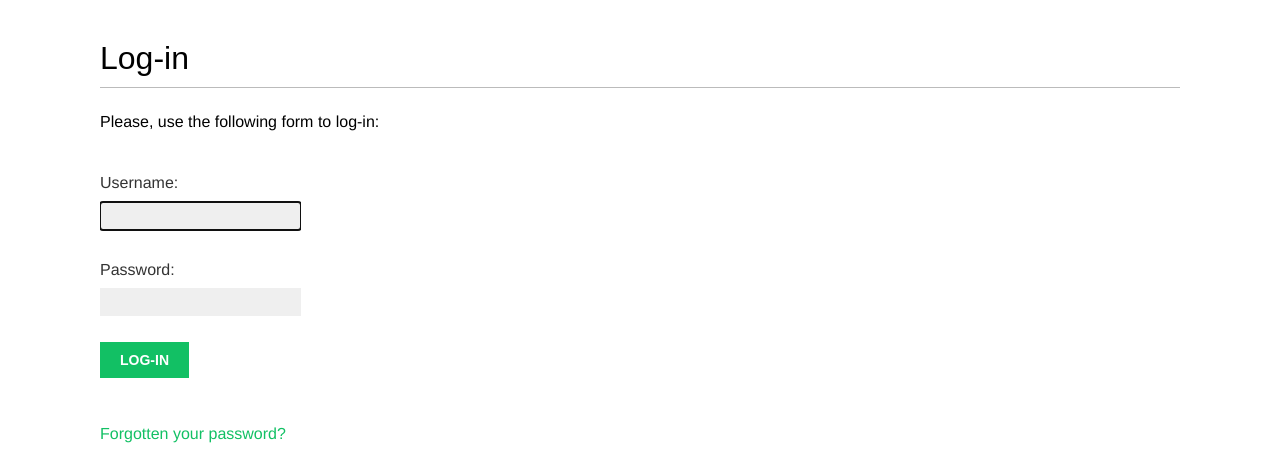
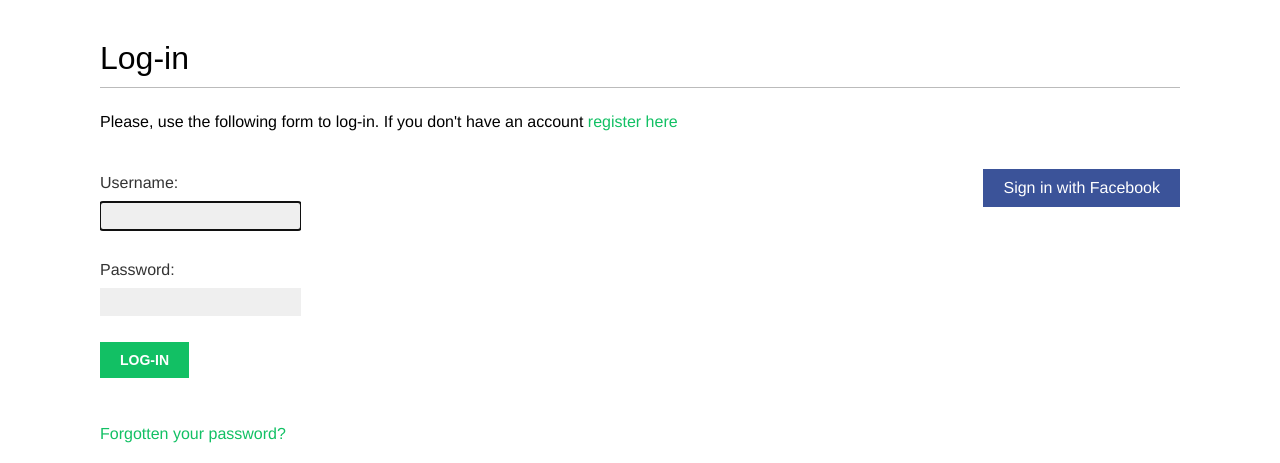
Before and after one commit to stuartelimu/quasy, a Django app: page /account/login/ in a window 1280 px wide. Shown: the part 44-507 px from the top of the page. Run offline with Django 3.2, Linux system fonts and the light colour scheme; some web fonts are replaced.

Commit message:
add facebook authentication

```diff
--- a/account/templates/account/login.html
+++ b/account/templates/account/login.html
@@ -11,4 +11,5 @@
 </form>
 <p><a href="{% url 'password_reset' %}">Forgotten your password?</a></p>
 
+
 {% endblock %}
--- a/account/templates/registration/login.html
+++ b/account/templates/registration/login.html
@@ -8,7 +8,10 @@
   Please try again.
 </p>
 {% else %}
-<p>Please, use the following form to log-in:</p>
+<p>
+  Please, use the following form to log-in. If you don't have an account
+  <a href="{% url 'register' %}">register here</a>
+</p>
 {% endif %}
 <div class="login-form">
   <form action="{% url 'login' %}" method="post">
@@ -19,6 +22,15 @@
   </form>
 
   <p><a href="{% url "password_reset" %}">Forgotten your
-    password?</a></p>
+      password?</a></p>
+</div>
+
+
+<div class="social">
+  <ul>
+    <li class="facebook">
+      <a href="{% url 'social:begin' 'facebook' %}">Sign in with Facebook</a>
+    </li>
+  </ul>
 </div>
 {% endblock %}
--- a/quasy/urls.py
+++ b/quasy/urls.py
@@ -21,6 +21,7 @@ from django.conf.urls.static import static
 urlpatterns = [
     path('admin/', admin.site.urls),
     path('account/', include('account.urls')),
+    path('social-auth/', include('social_django.urls', namespace='social')),
 ]
 
 if settings.DEBUG:
```
Also changed, not shown: quasy/settings.py (+8 -2 lines), requirements.txt (+13 -0 lines).
